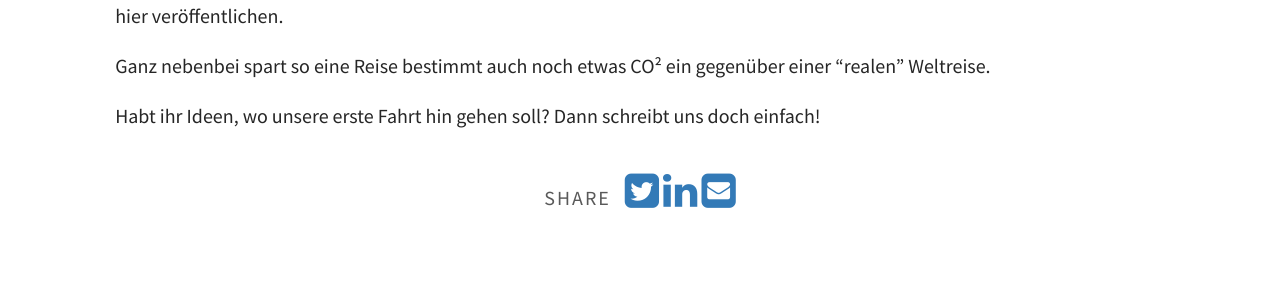
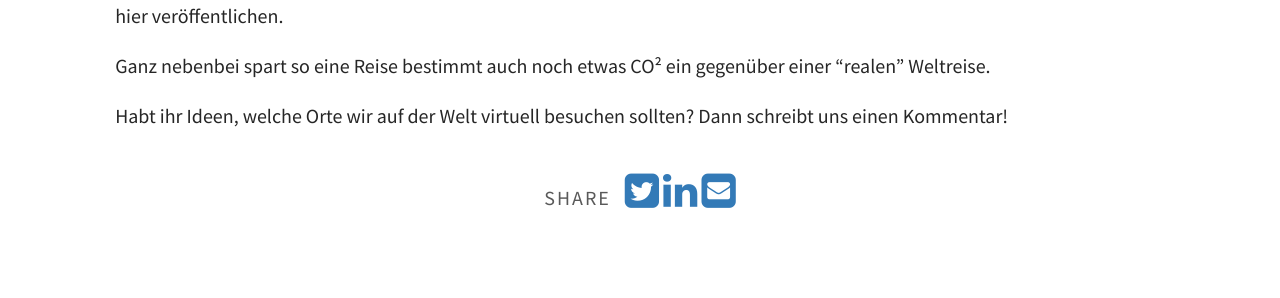
Before and after one commit to jschirrmacher/eight-days, a Jekyll site: the page built from _posts/2020-03-29-in-acht-tagen-um-die-welt.md, in a window 1280 px wide. Shown: the part 1641-1939 px from the top of the page. Built offline with Jekyll 4.4.1, drawn with Linux system fonts in a browser that asks for light colours; comment, search, counter and statistics services are not loaded.

Commit message:
Changed last sentence

```diff
--- a/_posts/2020-03-29-in-acht-tagen-um-die-welt.md
+++ b/_posts/2020-03-29-in-acht-tagen-um-die-welt.md
@@ -20,4 +20,4 @@ Nach ein bisschen Überlegung kam uns dann der Gedanke, dass wir uns von einem s
 
 Ganz nebenbei spart so eine Reise bestimmt auch noch etwas CO² ein gegenüber einer "realen" Weltreise.
 
-Habt ihr Ideen, wo unsere erste Fahrt hin gehen soll? Dann schreibt uns doch einfach!
+Habt ihr Ideen, welche Orte wir auf der Welt virtuell besuchen sollten? Dann schreibt uns einen Kommentar!
```
